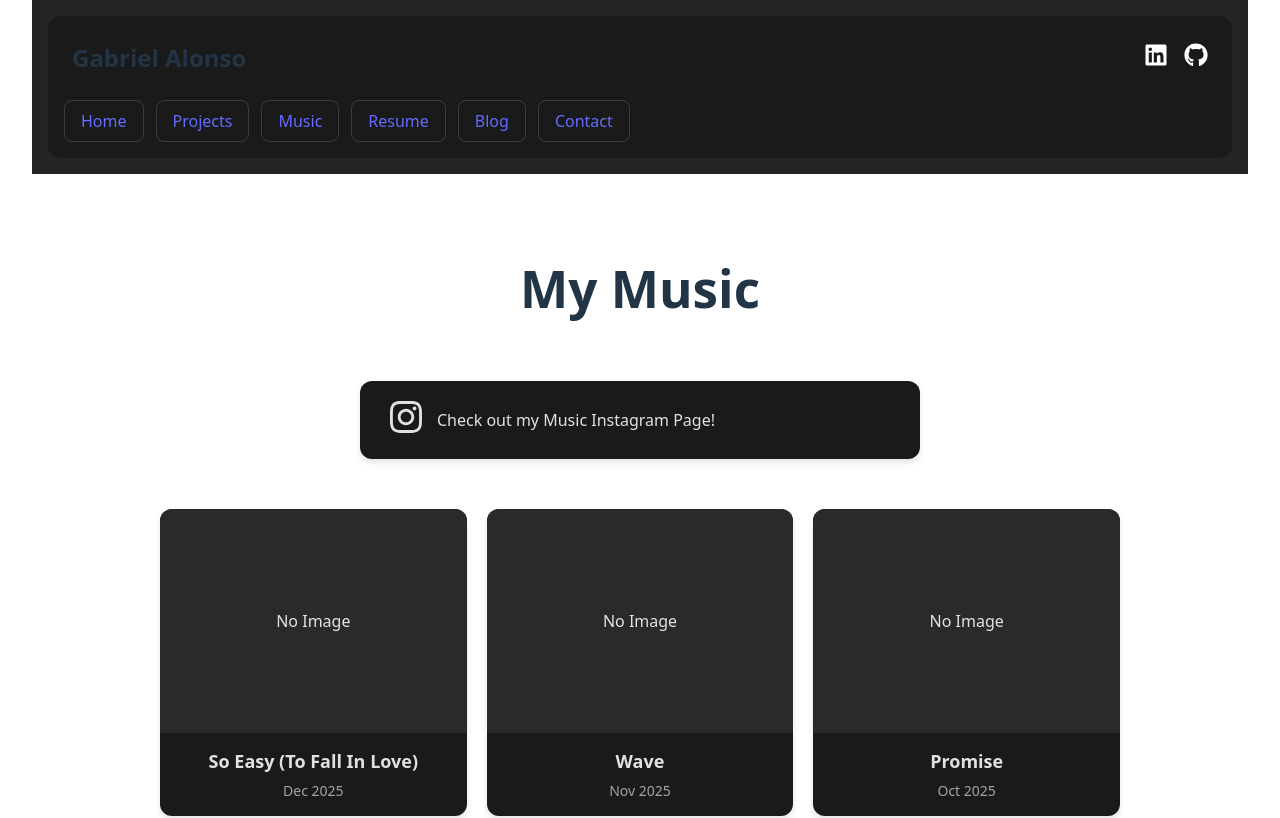
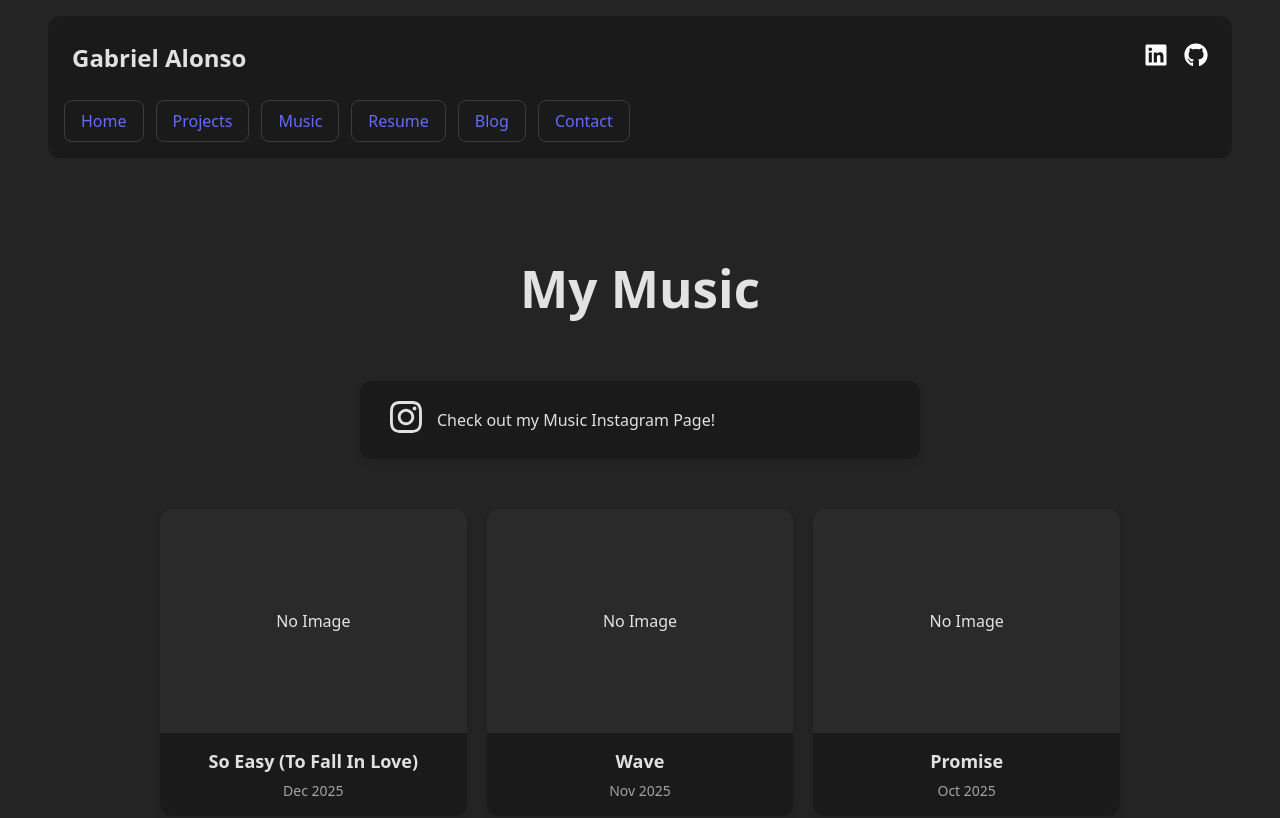
Before and after one commit to Gabe-Alonso/Personal-Website, a React (Vite) app in the folder website/: page /music in a window 1280 px wide. Shown: the top 818 px of the page. Built offline with nearby package versions, Linux system fonts and the light colour scheme; no server answers.

Commit message:
Minor Visual Bug Fix + Update

```diff
--- a/website/src/index.css
+++ b/website/src/index.css
@@ -3,7 +3,7 @@
   line-height: 1.5;
   font-weight: 400;
 
-  color-scheme: light dark;
+  color-scheme: dark;
   color: rgba(255, 255, 255, 0.87);
   background-color: #242424;
 
@@ -50,18 +50,7 @@ button:focus-visible {
   outline: 4px auto -webkit-focus-ring-color;
 }
 
-@media (prefers-color-scheme: light) {
-  :root {
-    color: #213547;
-    background-color: #ffffff;
-  }
-  a:hover {
-    color: #747bff;
-  }
-  button {
-    background-color: #f9f9f9;
-  }
-}
+
 
 /* Markdown content styling */
 .markdown-content h1 {
--- a/website/src/projectsData.js
+++ b/website/src/projectsData.js
@@ -17,8 +17,10 @@ This is the website you're currently on. I have been wanting to make a website o
 as a portfolio to show to employers but also as a means of communicating some of who I am to whoever may be curious,
 which is why I also emphasize music so much here. Seeing how much employers are asking for ability to use AI
 Coding assistants such as Copilot or Claude Code, I decided to use this as an opportunity to see what I could
-make while leveraging these tools. The general functionality of this website was built with assistance from
-Claude Code, but all the content was written by me personally.
+make while leveraging these tools. It was also an opportunity to learn how to deploy a website using Azure, which
+proved very difficult to me as a first time experience on my own, but as you can see, I eventually made it work.
+The general functionality of this website was built with assistance from Claude Code, but all the content was
+written by me personally.
 
 I also want to credit my good friend Shayan for inspiration as I used his personal website as a guide
 to make my own. You can visit his page [here](https://shayandaijavad.com/).
```
